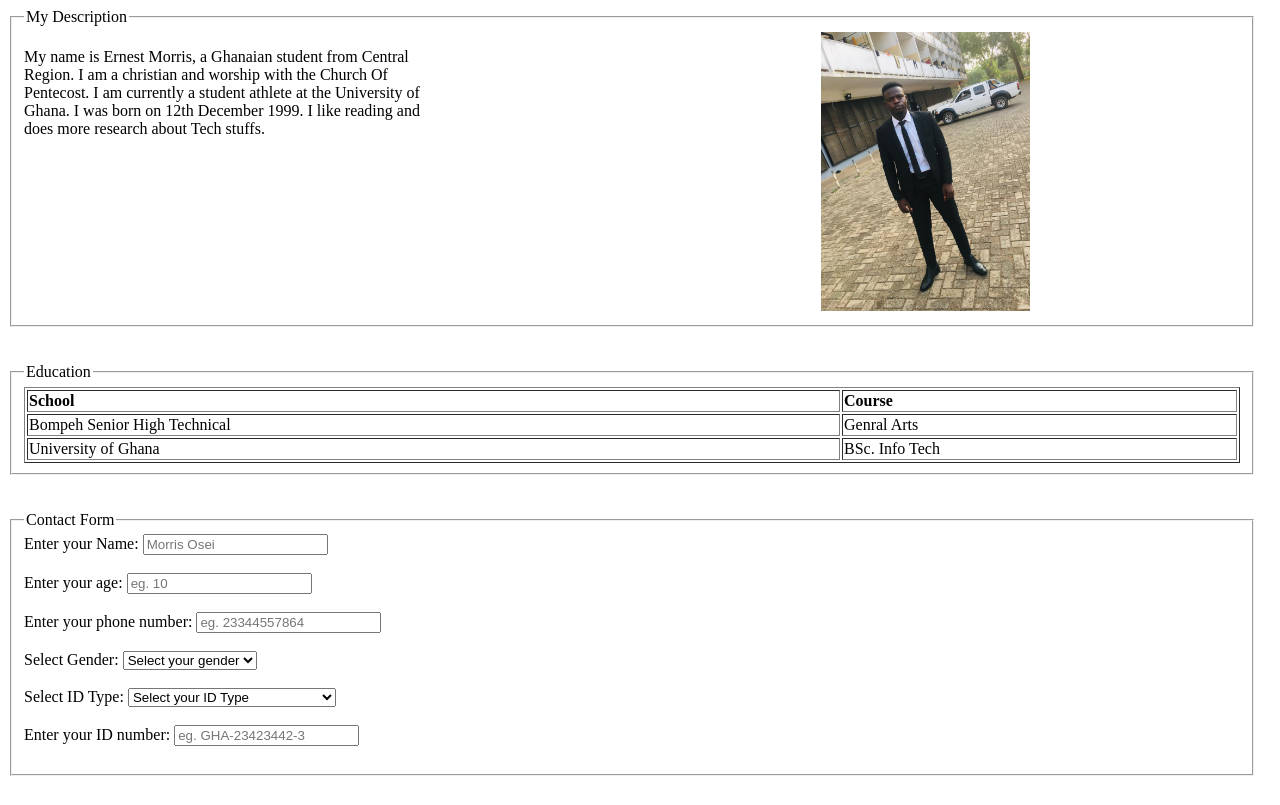
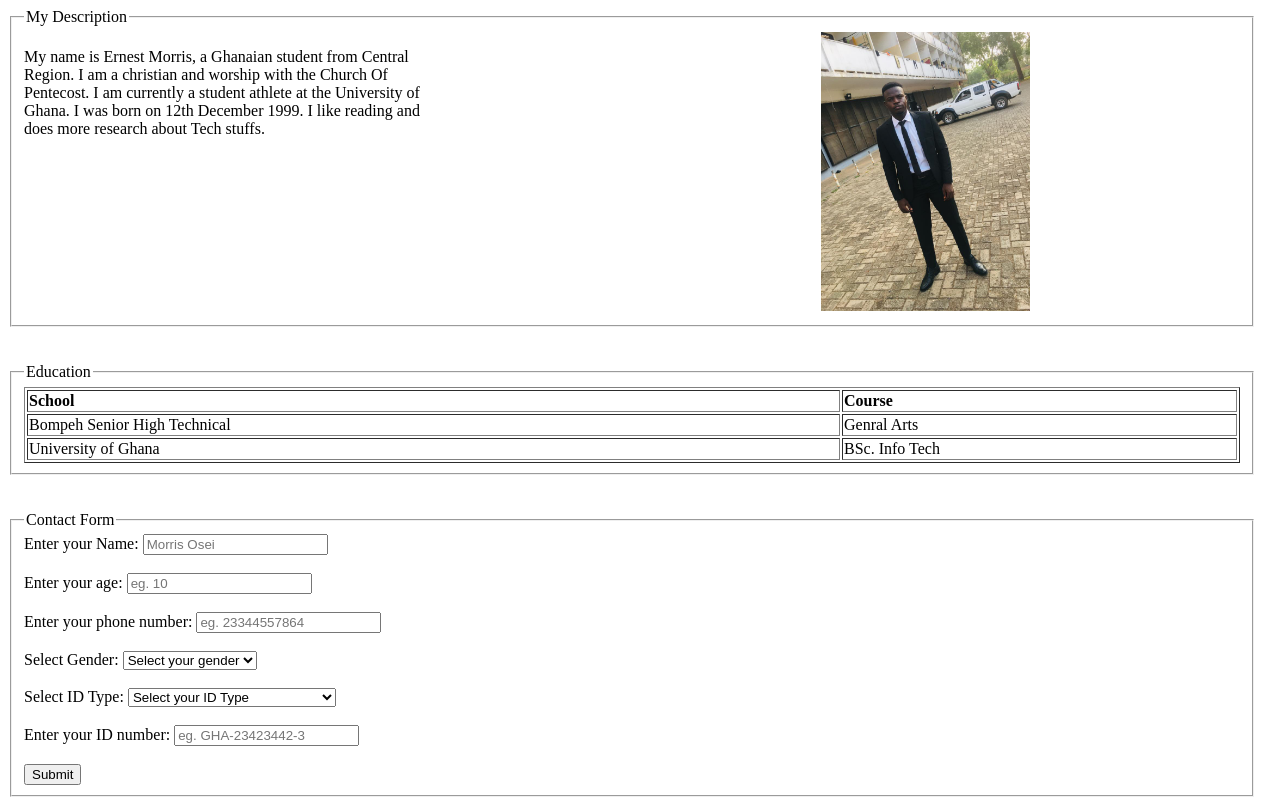
Before and after one commit to Morris-1890/HTML-CV, a plain HTML site: page index.html in a window 1280 px wide. Drawn offline with Linux system fonts and the light colour scheme.

Commit message:
Add Submit button

```diff
--- a/index.html
+++ b/index.html
@@ -49,7 +49,8 @@
         <!-- A form to allow visitors submit their details (name, age, telephone number, gender, ID type and ID number) -->
         <fieldset class="education" style="width: 95vw; display: flex; justify-content: space-evenly;">
             <legend>Contact Form</legend>
-            <form action="#" method="post" style="width: 100%;">
+            <form
+             method="post" style="width: 100%;">
                 <div class="form-item">
                     <label for="name">Enter your Name:</label>
                     <input type="text" name="name" id="name" placeholder="Morris Osei">
@@ -84,6 +85,8 @@
                     <label for="id-number">Enter your ID number:</label>
                     <input type="text" name="id-number" id="id-number" placeholder="eg. GHA-23423442-3">
                 </div><br>
+
+                <button>Submit</button>
             </form>
         </fieldset>
     </section>
```
